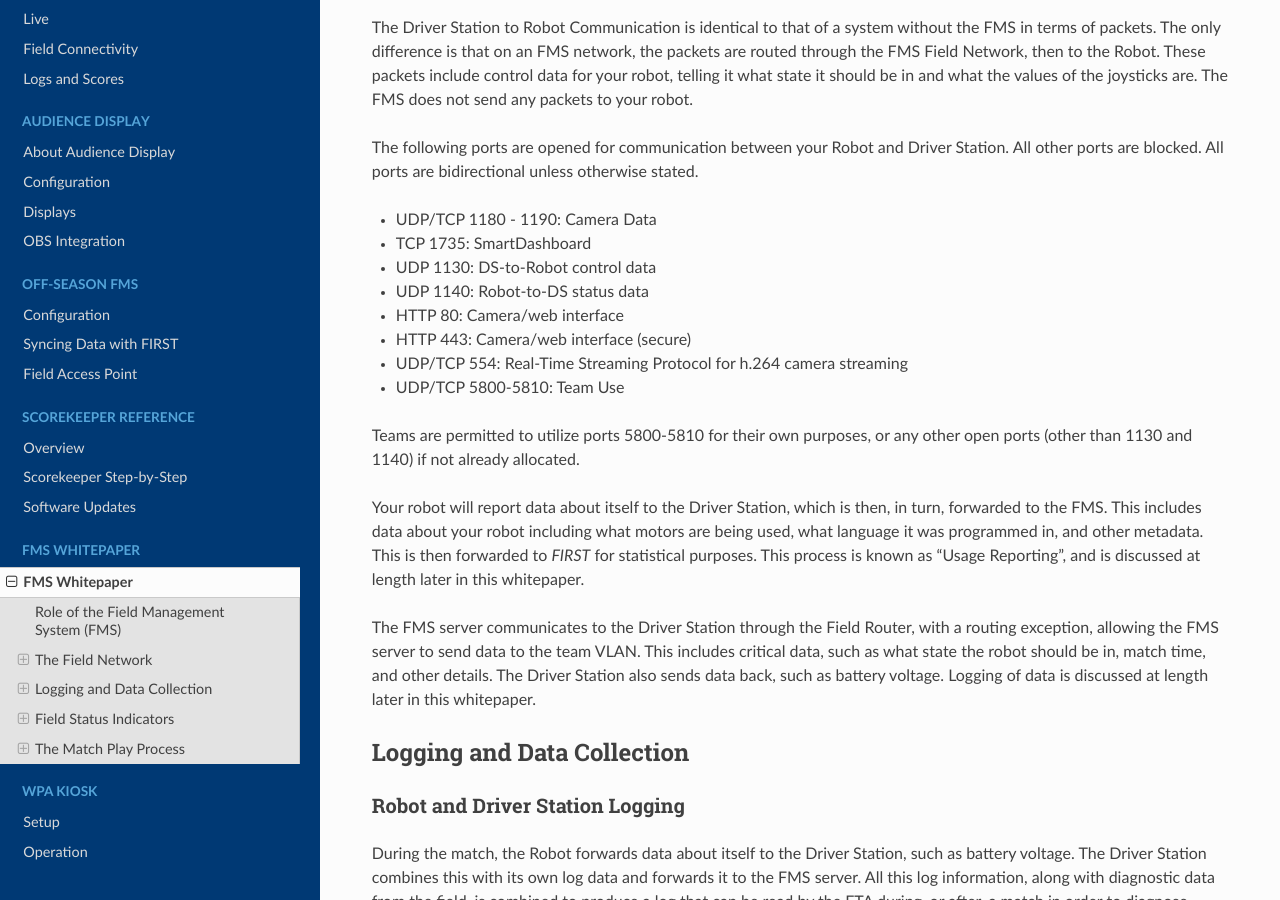
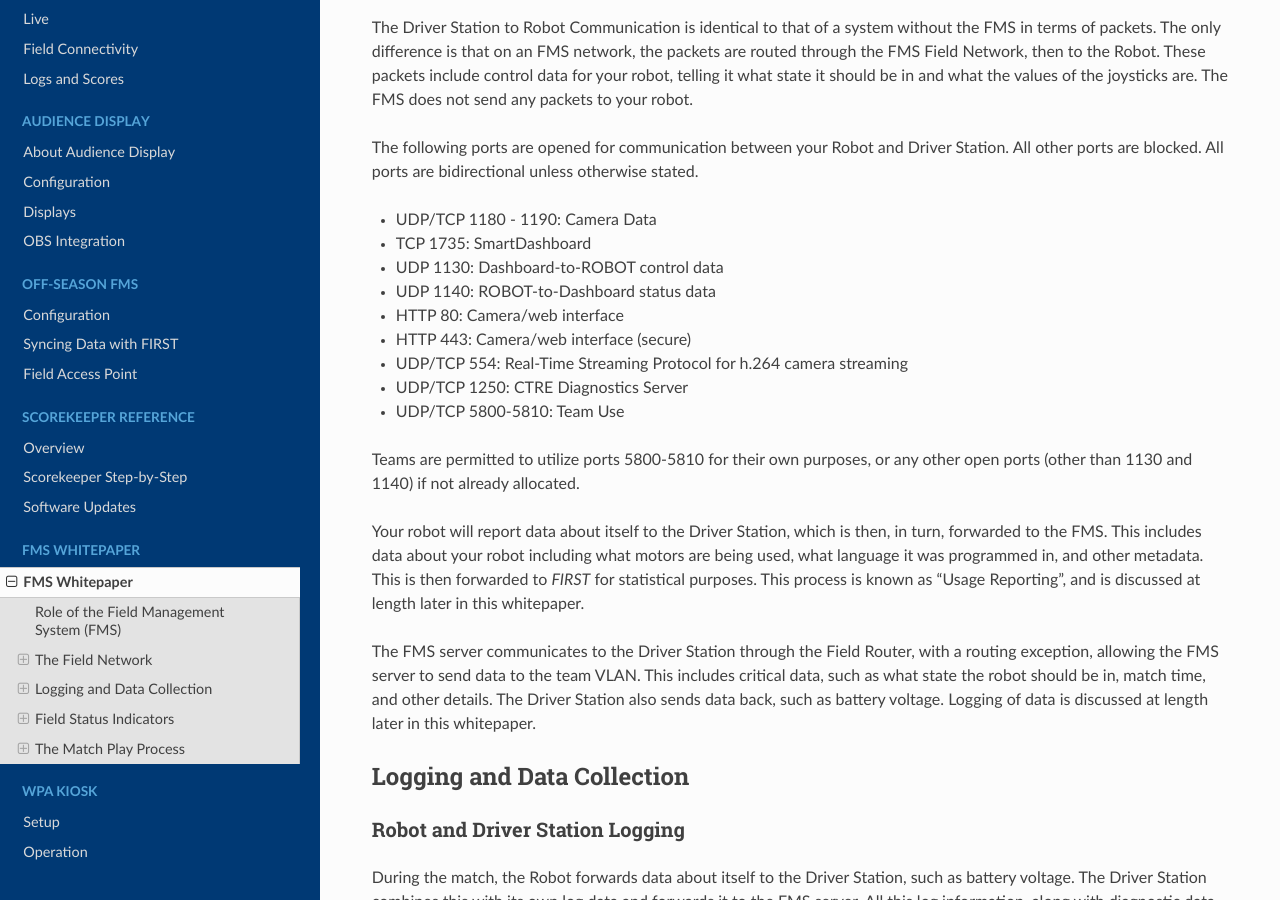
Before and after one commit to FIRSTRobotics/fms-manual, a Sphinx documentation site: the page built from source/fms-whitepaper/fms-whitepaper.rst, in a window 1280 px wide and 900 px high, scrolled down 5832 px. Built offline with Sphinx 7.4.7 and the Read the Docs theme 3.1.0, drawn with Linux system fonts in a browser that asks for light colours.

Commit message:
Update FMS whitepaper port list (#70)
Updated port list to match 2024 manual
https://firstfrc.blob.core.windows.net/frc2024/Manual/2024GameManual.pdf

```diff
--- a/source/fms-whitepaper/fms-whitepaper.rst
+++ b/source/fms-whitepaper/fms-whitepaper.rst
@@ -146,11 +146,12 @@ The following ports are opened for communication between your Robot and Driver S
 
 * UDP/TCP 1180 - 1190: Camera Data
 * TCP 1735: SmartDashboard
-* UDP 1130: DS-to-Robot control data
-* UDP 1140: Robot-to-DS status data
+* UDP 1130: Dashboard-to-ROBOT control data
+* UDP 1140: ROBOT-to-Dashboard status data
 * HTTP 80: Camera/web interface
 * HTTP 443: Camera/web interface (secure)
 * UDP/TCP 554: Real-Time Streaming Protocol for h.264 camera streaming
+* UDP/TCP 1250: CTRE Diagnostics Server
 * UDP/TCP 5800-5810: Team Use
 
 Teams are permitted to utilize ports 5800-5810 for their own purposes, or any other open ports (other than 1130 and 1140) if not already allocated.
```
